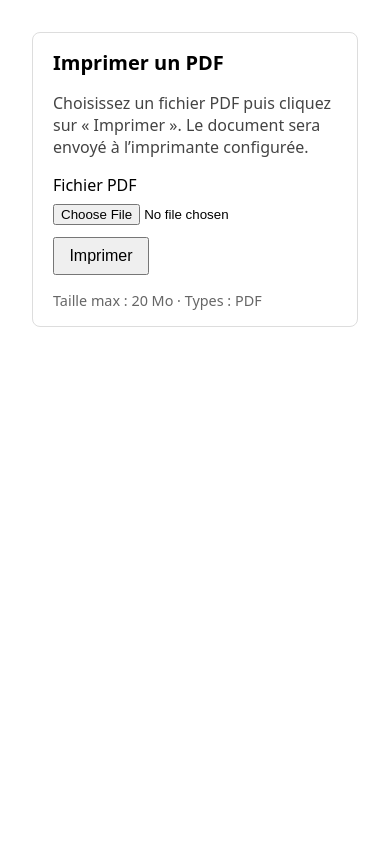
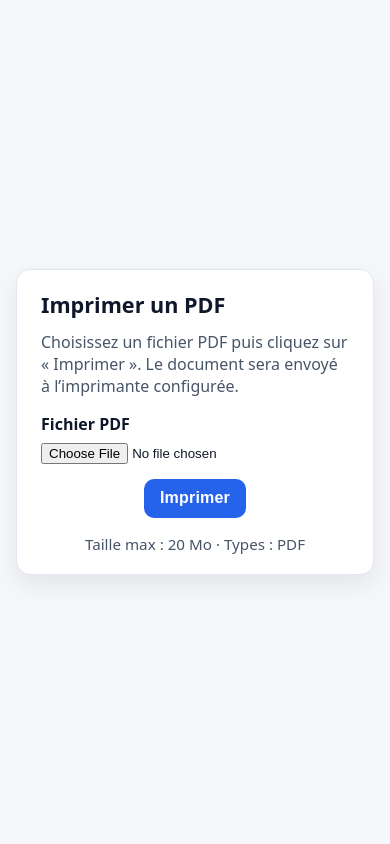
Before and after one commit to painteau/WebPrint, a PHP site: page / in a window 390 px wide. Run offline with PHP 8.4, Linux system fonts and the light colour scheme.

Commit message:
feat(security): restructure project for better security and modern UI
- Move sensitive files to protected app directory with access restrictions
- Add comprehensive .htaccess rules to block direct access
- Implement modern responsive UI with dark mode support
- Update README with improved documentation and security notes
- Add proper file access checks in PHP files

```diff
--- a/api.php
+++ b/api.php
@@ -1,7 +1,7 @@
 <?php
 declare(strict_types=1);
 
-$config = require __DIR__ . '/config.php';
+$config = require __DIR__ . '/app/config.php';
 
 function jsonOut(int $status, array $payload): void {
     http_response_code($status);
@@ -74,7 +74,7 @@ if (!@move_uploaded_file($file['tmp_name'], $dest)) {
     exit;
 }
 
-require_once __DIR__ . '/PrinterService.php';
+require_once __DIR__ . '/app/PrinterService.php';
 $service = new PrinterService();
 $result = $service->printPdf($dest);
 @unlink($dest);
--- a/PrinterService.php
+++ b/app/PrinterService.php
@@ -1,5 +1,10 @@
 <?php
 declare(strict_types=1);
+
+if (!empty($_SERVER['SCRIPT_FILENAME']) && realpath(__FILE__) === realpath($_SERVER['SCRIPT_FILENAME'])) {
+    http_response_code(404);
+    exit;
+}
 
 /**
  * Tiny printer service to send PDFs to CUPS using `lp`.
--- a/config.php
+++ b/app/config.php
@@ -1,5 +1,11 @@
 <?php
 declare(strict_types=1);
+
+$sf = $_SERVER['SCRIPT_FILENAME'] ?? null;
+if (($sf && realpath(__FILE__) === realpath($sf)) || (basename($_SERVER['SCRIPT_NAME'] ?? '') === basename(__FILE__))) {
+    http_response_code(404);
+    exit;
+}
 
 // Configuration for printer and API
 return [
--- a/index.php
+++ b/index.php
@@ -1,7 +1,7 @@
 <?php
 declare(strict_types=1);
 
-$config = require __DIR__ . '/config.php';
+$config = require __DIR__ . '/app/config.php';
 $message = null;
 $ok = false;
 
@@ -30,7 +30,7 @@ if ($_SERVER['REQUEST_METHOD'] === 'POST') {
                     if (!@move_uploaded_file($file['tmp_name'], $dest)) {
                         $message = 'Impossible de déplacer le fichier';
                     } else {
-                        require_once __DIR__ . '/PrinterService.php';
+                        require_once __DIR__ . '/app/PrinterService.php';
                         $service = new PrinterService();
                         $result = $service->printPdf($dest);
                         @unlink($dest);
@@ -49,22 +49,11 @@ if ($_SERVER['REQUEST_METHOD'] === 'POST') {
     <meta charset="utf-8">
     <title>Impression PDF</title>
     <meta name="viewport" content="width=device-width, initial-scale=1">
-    <style>
-        body { font-family: system-ui, -apple-system, Segoe UI, Roboto, Arial, sans-serif; margin: 2rem; }
-        .box { max-width: 520px; margin: 0 auto; padding: 1rem 1.25rem; border: 1px solid #ddd; border-radius: 8px; }
-        h1 { font-size: 1.25rem; margin: 0 0 .75rem; }
-        p.help { color: #444; }
-        .result { margin-top: 1rem; padding: .75rem; border-radius: 6px; white-space: pre-wrap; }
-        .ok { background: #e6ffed; border: 1px solid #b7f5c6; color: #055b16; }
-        .err { background: #ffecec; border: 1px solid #f5b7b7; color: #7a0b0b; }
-        .actions { margin-top: .75rem; }
-        button { padding: .5rem .9rem; font-size: 1rem; }
-        input[type=file] { display: block; margin-top: .5rem; }
-        footer { margin-top: 1rem; color: #666; font-size: .9rem; }
-    </style>
+    <meta name="color-scheme" content="light dark">
+    <link rel="stylesheet" href="style.css">
  </head>
 <body>
-<div class="box">
+<main class="card">
     <h1>Imprimer un PDF</h1>
     <p class="help">Choisissez un fichier PDF puis cliquez sur « Imprimer ». Le document sera envoyé à l’imprimante configurée.</p>
 
@@ -83,6 +72,6 @@ if ($_SERVER['REQUEST_METHOD'] === 'POST') {
     <footer>
         Taille max : <?= (int)($config['max_file_size_mb'] ?? 10) ?> Mo · Types : PDF
     </footer>
-</div>
+</main>
 </body>
 </html>
--- /dev/null
+++ b/style.css
@@ -0,0 +1,77 @@
+/* Modern, responsive layout with dark mode and centered content */
+:root {
+  --bg: #f5f7fb;
+  --text: #0f172a;
+  --muted: #475569;
+  --card-bg: #ffffff;
+  --border: #e2e8f0;
+  --accent: #2563eb;
+  --accent-contrast: #ffffff;
+  --ok-bg: #e6ffed;
+  --ok-border: #b7f5c6;
+  --ok-text: #055b16;
+  --err-bg: #ffecec;
+  --err-border: #f5b7b7;
+  --err-text: #7a0b0b;
+}
+
+@media (prefers-color-scheme: dark) {
+  :root {
+    --bg: #0b1220;
+    --text: #e5e7eb;
+    --muted: #9aa3b2;
+    --card-bg: #121826;
+    --border: #1f2937;
+    --accent: #3b82f6;
+    --accent-contrast: #ffffff;
+    --ok-bg: #0f3f1a;
+    --ok-border: #176836;
+    --ok-text: #86efac;
+    --err-bg: #3a0a0a;
+    --err-border: #7f1d1d;
+    --err-text: #fecaca;
+  }
+}
+
+html, body { height: 100%; }
+body {
+  margin: 0;
+  background: var(--bg);
+  color: var(--text);
+  font-family: system-ui, -apple-system, Segoe UI, Roboto, Arial, sans-serif;
+  display: grid;
+  place-items: center;
+  min-height: 100vh;
+}
+
+.card {
+  width: min(calc(100% - 2rem), 560px);
+  box-sizing: border-box;
+  background: var(--card-bg);
+  border: 1px solid var(--border);
+  border-radius: 14px;
+  padding: 1.25rem 1.5rem;
+  box-shadow: 0 10px 25px rgba(0,0,0,0.08);
+}
+
+h1 { margin: 0 0 .75rem; font-size: 1.35rem; }
+.help { color: var(--muted); margin: 0 0 1rem; }
+
+label { font-weight: 600; display: block; margin-bottom: .5rem; }
+input[type=file] { display: block; width: 100%; }
+
+.actions { margin-top: .9rem; display: flex; justify-content: center; }
+button {
+  appearance: none; border: none; cursor: pointer;
+  padding: .65rem 1rem; border-radius: 10px;
+  background: var(--accent); color: var(--accent-contrast);
+  font-size: 1rem; font-weight: 600; letter-spacing: .2px;
+}
+button:hover { filter: brightness(1.05); }
+button:active { transform: translateY(1px); }
+
+.result { margin-top: 1rem; padding: .85rem; border-radius: 10px; white-space: pre-wrap; }
+.result.ok { background: var(--ok-bg); border: 1px solid var(--ok-border); color: var(--ok-text); }
+.result.err { background: var(--err-bg); border: 1px solid var(--err-border); color: var(--err-text); }
+
+footer { margin-top: 1rem; color: var(--muted); font-size: .95rem; text-align: center; }
```
Also changed, not shown: .htaccess (added), README.md.
